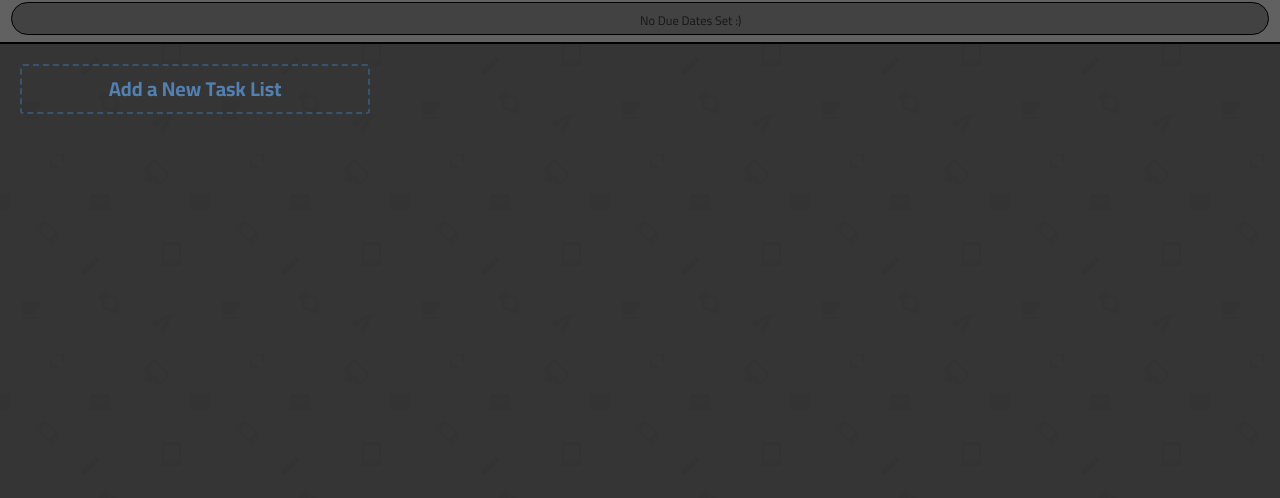
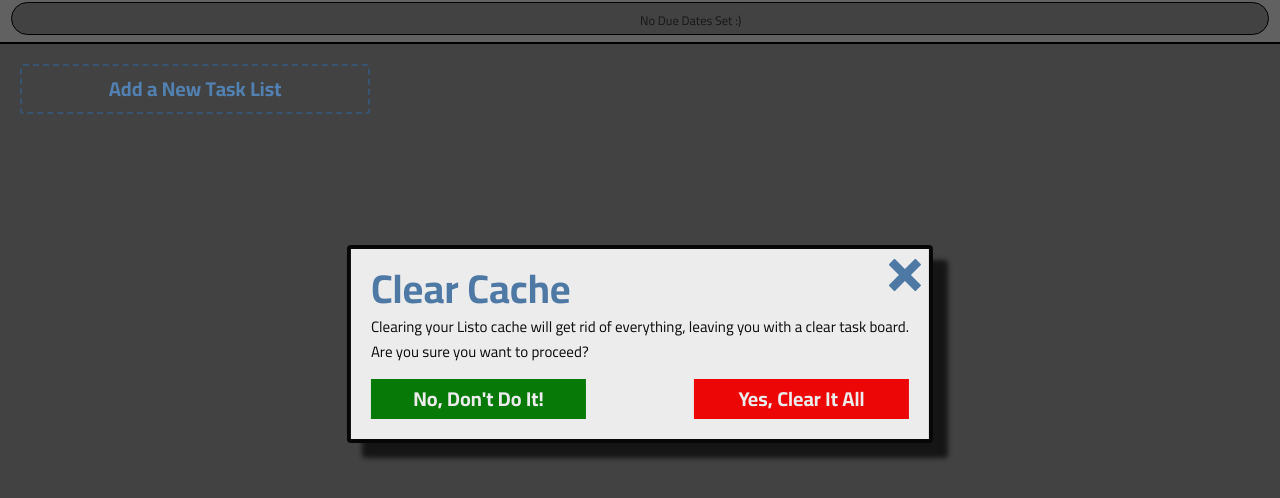
Before and after one commit to Xnanga/listo, a website with bundled scripts: page index.html in a window 1280 px wide. Both pictures are taken after a click on the button 1245 px from the left and 23 px from the top of the page. Shown: the part 56-554 px from the top of the page. Built offline with nearby package versions, Linux system fonts and the light colour scheme.

Commit message:
Info overlays finalised. Issues with taskboard scrollbar fixed.

```diff
--- a/index.html
+++ b/index.html
@@ -237,7 +237,13 @@
 
     <div class="focus-overlay hidden"></div>
     <div class="info-overlay info-overlay--info hidden">
-      <button class="close-overlay-icon"></button>
+      <button class="close-overlay-icon">
+        <img
+          src="img/cross-blue.svg"
+          alt="Close Cross Icon"
+          class="close-overlay-icon__img"
+        />
+      </button>
       <h2 class="info-overlay__heading">Info</h2>
       <p>
         Thank you for using Listo, the kanban-style tasklist manager for the
@@ -343,7 +349,13 @@
       </p>
     </div>
     <div class="info-overlay info-overlay--settings hidden">
-      <button class="close-overlay-icon"></button>
+      <button class="close-overlay-icon">
+        <img
+          src="img/cross-blue.svg"
+          alt="Close Cross Icon"
+          class="close-overlay-icon__img"
+        />
+      </button>
       <h2 class="info-overlay__heading">Settings</h2>
       <p>
         Customise Listo to your heart's content. Something you want to change
@@ -352,7 +364,13 @@
       <br />
     </div>
     <div class="info-overlay info-overlay--clear hidden">
-      <button class="close-overlay-icon"></button>
+      <button class="close-overlay-icon">
+        <img
+          src="img/cross-blue.svg"
+          alt="Close Cross Icon"
+          class="close-overlay-icon__img"
+        />
+      </button>
       <h2 class="info-overlay__heading">Clear Cache</h2>
       <p>
         Clearing your Listo cache will get rid of everything, leaving you with a
@@ -360,6 +378,14 @@
       </p>
       <p>Are you sure you want to proceed?</p>
       <br />
+      <div class="overlay-btn-container">
+        <button class="overlay-btn overlay-btn--no" id="no-clear-btn">
+          No, Don't Do It!
+        </button>
+        <button class="overlay-btn overlay-btn--yes" id="yes-clear-btn">
+          Yes, Clear It All
+        </button>
+      </div>
     </div>
   </body>
 </html>
--- a/js/script.js
+++ b/js/script.js
@@ -22,10 +22,12 @@ const clearNavBtn = document.querySelector(".nav-bar__btn--clear");
 const allInfoOverlays = [...document.querySelectorAll(".info-overlay")];
 const infoOverlay = document.querySelector(".info-overlay--info");
 const settingsOverlay = document.querySelector(".info-overlay--settings");
-const clearOverlay = document.querySelector(".info-overlay--settings");
+const clearOverlay = document.querySelector(".info-overlay--clear");
 const allCloseOverlayBtns = [
   ...document.querySelectorAll(".close-overlay-icon"),
 ];
+const yesClearBtn = document.getElementById("yes-clear-btn");
+const noClearBtn = document.getElementById("no-clear-btn");
 
 // Classes
 class Task {
@@ -596,7 +598,7 @@ class App {
     // When Dark Focus Overlay Clicked
     if (e.target.classList.contains("focus-overlay")) {
       const focusedTask = this.activeTaskHTML;
-      const focusedTaskList = this.activeTaskListHTML.querySelector(
+      const focusedTaskList = this.activeTaskListHTML?.querySelector(
         ".task-list__topbar"
       );
 
@@ -631,8 +633,17 @@ class App {
 
     // When clear navbar button clicked
     if (e.target === clearNavBtn) {
-      // Update to show clear info overlay
+      ui.displayInfoOverlay(clearOverlay);
+    }
+
+    if (e.target === yesClearBtn) {
       this.clearLocalStorage();
+      location.reload();
+      // ui.removeInfoOverlay();
+    }
+
+    if (e.target === noClearBtn) {
+      ui.removeInfoOverlay();
     }
 
     // When info navbar button clicked
--- a/sass/_components.scss
+++ b/sass/_components.scss
@@ -1,14 +1,7 @@
 .logo {
   order: 2;
-
   width: 15rem;
   margin: 0 auto;
-
-  transition: all 0.2s ease-in;
-
-  &:hover {
-    transform: scale(1.05);
-  }
 }
 
 .task-timeline {
@@ -602,7 +595,43 @@
 
   height: 3rem;
   width: 3rem;
-  background-color: red;
 
   cursor: pointer;
 }
+
+.overlay-btn-container {
+  display: flex;
+  align-items: center;
+  justify-content: space-between;
+
+  width: 100%;
+}
+
+.overlay-btn {
+  height: 4rem;
+  width: 40%;
+
+  font-size: 2rem;
+  font-weight: 700;
+  color: #ffffff;
+
+  transition: all 0.2s;
+
+  cursor: pointer;
+
+  &:hover {
+    transform: scale(1.1);
+  }
+
+  &:active {
+    transform: scale(1.025);
+  }
+
+  &--yes {
+    background-color: red;
+  }
+
+  &--no {
+    background-color: green;
+  }
+}
--- a/sass/_layout.scss
+++ b/sass/_layout.scss
@@ -50,29 +50,28 @@
 
   padding-top: 12rem;
   padding-left: 2rem;
-  padding-bottom: 2rem;
+  padding-bottom: 5rem;
 
-  background-color: rgba(19, 19, 19, 1);
-  background-repeat: repeat;
+  background-color: var(--color-darker);
 
-  overflow-x: unset;
+  overflow-x: scroll;
   overflow-y: hidden;
 
-  &::before {
-    // @include absPositionLeftZero;
-    position: fixed;
-    left: 0;
-    top: 0;
+  // &::before {
+  //   // @include absPositionLeftZero;
+  //   position: fixed;
+  //   left: 0;
+  //   top: 0;
 
-    content: "";
+  //   content: "";
 
-    width: 100%;
-    height: 100%;
+  //   width: 100%;
+  //   height: 100%;
 
-    background-image: url(../img/email-pattern.png);
-    background-repeat: repeat;
-    opacity: 0.15;
-  }
+  //   background-image: url(../img/email-pattern.png);
+  //   background-repeat: repeat;
+  //   opacity: 0.15;
+  // }
 }
 
 .focus-overlay {
@@ -97,8 +96,8 @@
 
   z-index: 50;
 
-  max-height: 90%;
-  max-width: 95%;
+  max-height: 75%;
+  max-width: 80%;
 
   padding: 2rem;
 
@@ -106,7 +105,7 @@
   border-radius: 4px;
 
   background-color: #ffffff;
-  opacity: 0.75;
+  opacity: 0.9;
 
   box-shadow: 15px 15px 5px 0px rgba(0, 0, 0, 0.75);
 
--- a/sass/_typography.scss
+++ b/sass/_typography.scss
@@ -9,4 +9,6 @@ h2 {
 
 .answer {
   font-style: italic;
+  padding-bottom: 0.75rem;
+  border-bottom: 1px solid rgba(#000000, 0.65);
 }
--- a/sass/_utils.scss
+++ b/sass/_utils.scss
@@ -34,4 +34,5 @@
   display: none;
   visibility: hidden;
   opacity: 0;
+  transition: all 0.2s;
 }
```
Also changed, not shown: css/style.css, img/cross-blue.svg (added), img/email-pattern.png (deleted), img/taskboard-bg.jpg (added).
